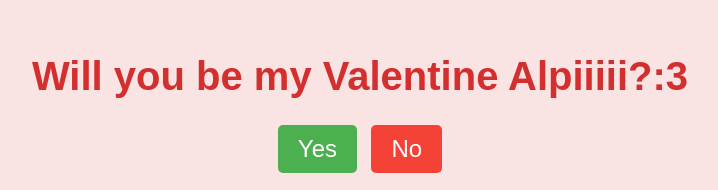
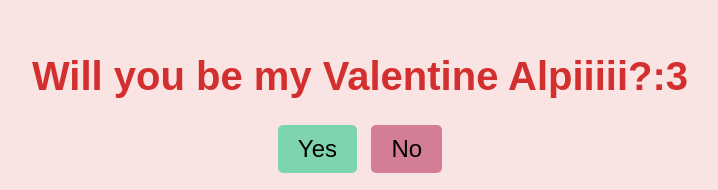
Before and after one commit to Vitiarium/iseng, a plain HTML site: page index.html in a window 1280 px wide. Shown: the part 138-328 px from the top of the page, without its empty margins (280-998 px from the left). Drawn offline with Linux system fonts and the light colour scheme; no server answers.

Commit message:
Update belajar.css

```diff
--- a/belajar.css
+++ b/belajar.css
@@ -26,8 +26,8 @@ body {
     font-size: 1.5em;
     padding: 10px 20px;
     margin-right: 10px;
-    background-color: #4caf50;
-    color: white;
+    background-color: #7dd4ad;
+    color: black;
     border: none;
     border-radius: 5px;
     cursor: pointer;
@@ -36,8 +36,8 @@ body {
   .no-button {
     font-size: 1.5em;
     padding: 10px 20px;
-    background-color: #f44336;
-    color: white;
+    background-color: #d47d97;
+    color: black;
     border: none;
     border-radius: 5px;
     cursor: pointer;
```
